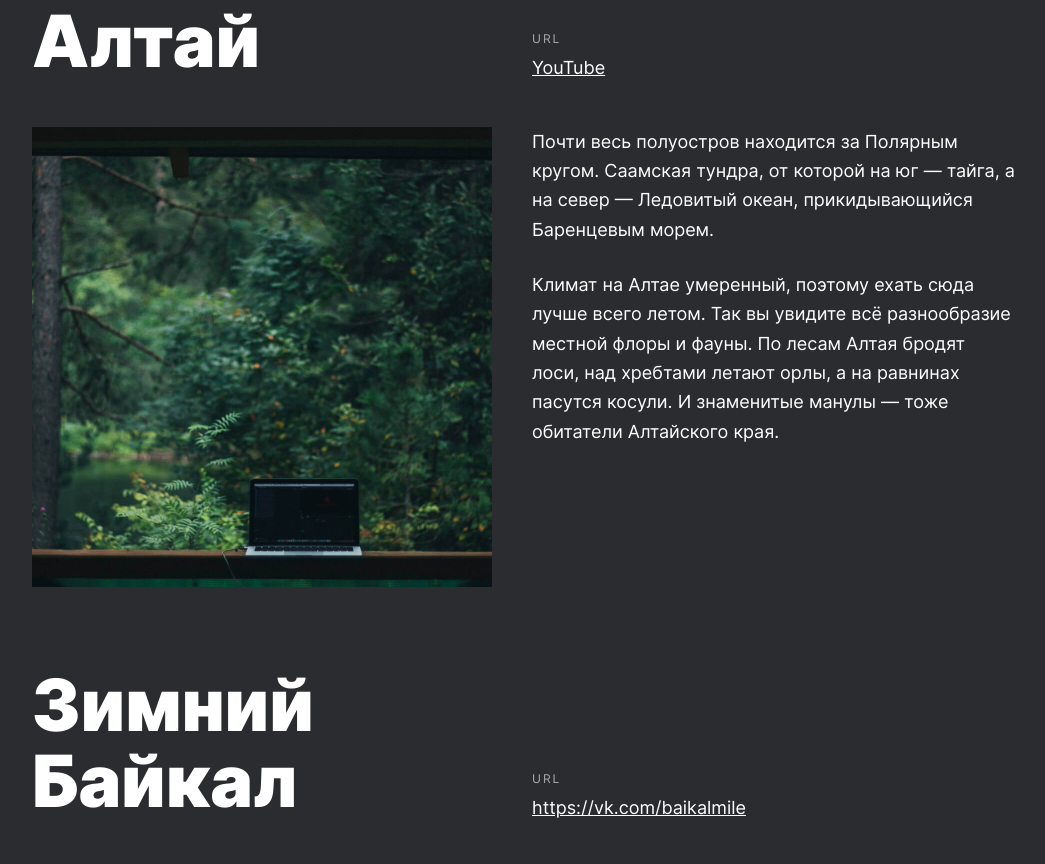
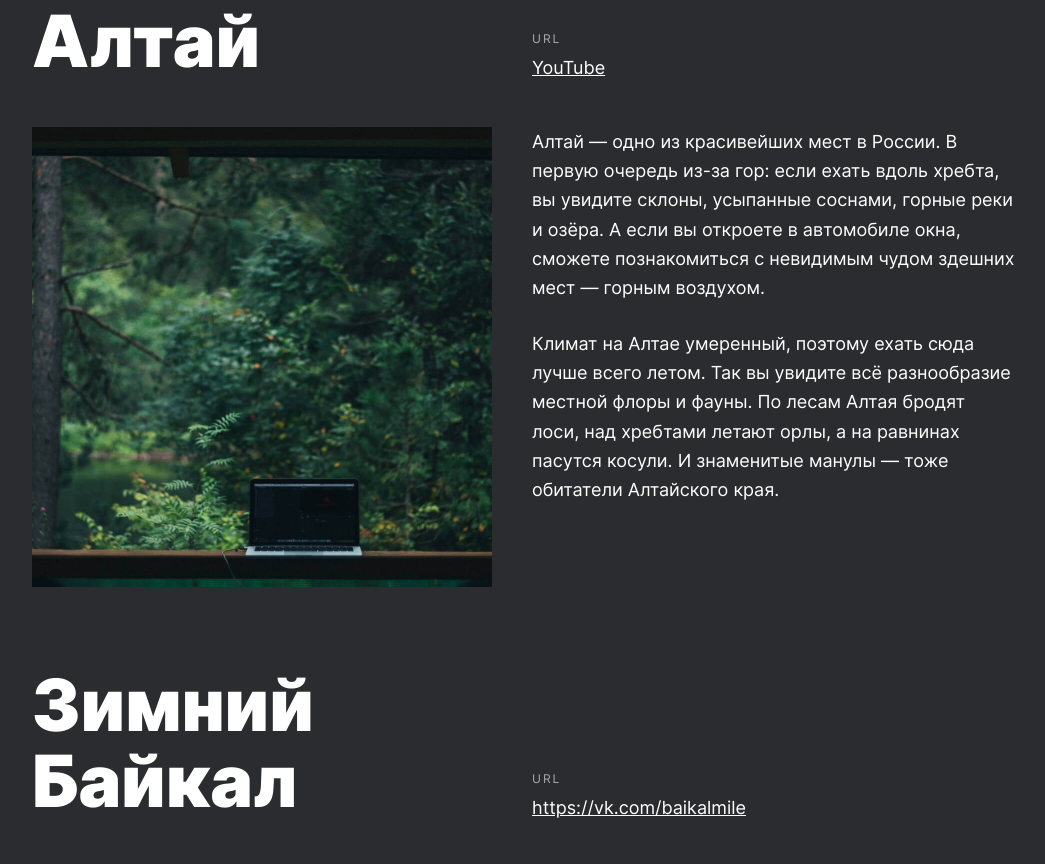
Before and after one commit to VildanaRazumova/russian-travel, a plain HTML site: page index.html in a window 1280 px wide. Shown: the part 3918-4782 px from the top of the page, without its empty margins (116-1161 px from the left). Drawn offline with Linux system fonts and the light colour scheme.

Commit message:
устранение прокруткии сглаживание  шрифта

```diff
--- a/blocks/page/page.css
+++ b/blocks/page/page.css
@@ -1,7 +1,15 @@
 .page {
   max-width: 1280px;
-  font-family: 'Inter';
-   background-color: #2A2C2F;
-   margin: auto;
+  font-family: 'Inter', Arial, sans-serif;
+  background-color: #2A2C2F;
+  margin: 0 auto;
+  -moz-osx-font-smoothing: grayscale;
+  -webkit-font-smoothing: antialiased;
+  -webkit-text-size-adjust: 100%;
+  -ms-text-size-adjust: 100%;
+  -moz-text-size-adjust: 100%;
+  text-rendering: optimizeLegibility;
+
+
 
 }
--- a/index.html
+++ b/index.html
@@ -96,8 +96,9 @@
             <a class="place__link" href="https://www.youtube.com/watch?v=7ZEsoV7kWAQ">YouTube</a>
          </div>
           <div class="place__texts">
-            <p class="place__text">Почти весь полуостров находится за Полярным кругом. Саамская тундра, от которой на юг —
-            тайга, а на север — Ледовитый океан, прикидывающийся Баренцевым морем.</p>
+            <p class="place__text">Алтай — одно из красивейших мест в России.
+              В первую очередь из-за гор: если ехать вдоль хребта, вы увидите склоны, усыпанные соснами, горные реки и озёра.
+              А если вы откроете в автомобиле окна, сможете познакомиться с невидимым чудом здешних мест — горным воздухом.</p>
             <p class="place__text">Климат на Алтае умеренный, поэтому ехать сюда лучше всего летом. Так вы увидите всё разнообразие местной флоры и фауны. По лесам Алтая бродят лоси,
             над хребтами летают орлы, а на равнинах пасутся косули.
             И знаменитые манулы — тоже обитатели Алтайского края.</p>
```
